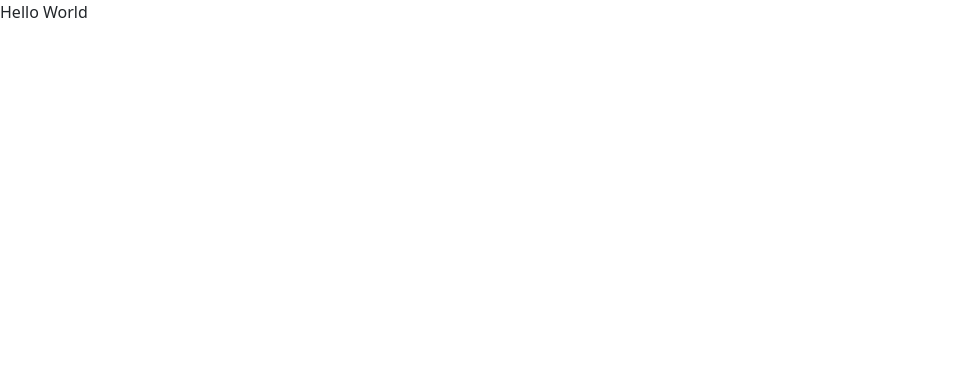
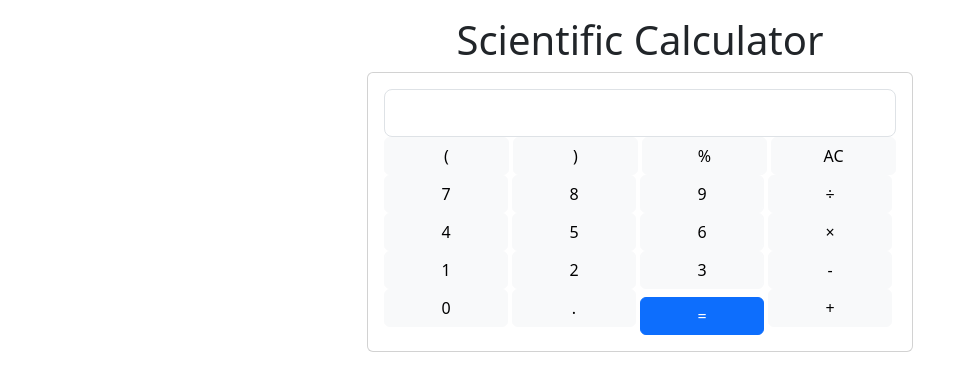
Before and after one commit to divya160419/Scientific-calculator-live, a plain HTML site: page src/index.html in a window 1280 px wide. Shown: the whole page, without its empty margins (0-975 px from the left). Drawn offline with nearby package versions, Linux system fonts and the light colour scheme.

Commit message:
basic button and input box

```diff
--- a/src/index.html
+++ b/src/index.html
@@ -7,7 +7,134 @@
         <link href="https://cdn.jsdelivr.net/npm/bootstrap@5.3.3/dist/css/bootstrap.min.css" rel="stylesheet" integrity="sha384-QWTKZyjpPEjISv5WaRU9OFeRpok6YctnYmDr5pNlyT2bRjXh0JMhjY6hW+ALEwIH" crossorigin="anonymous">
     </head>
     <body>
-        <div>Hello World</div>
+        <div class="container">
+            <h1 class="text-center mt-3">Scientific Calculator</h1>
+            <div class="row">
+                <div class="col-12 offset-md-3 col-md-6">
+                    <div class="card">
+                        <div class="card-body">
+                            <input
+                            id="cal-display"
+                             readonly
+                             class="form-control form-control-lg"
+                             type="text"
+                             aria-label=".form-control-lg example"
+                             >
+                             <div class="row gx-1">
+                             <div class="col-3">
+                                <button type="button" class="btn btn-light w-100">
+                                (
+                                </button>
+                         </div>
+                         <div class="col-3">
+                            <button type="button" class="btn btn-light w-100">
+                                )
+                            </button>
+                     </div>
+                     <div class="col-3">
+                        <button type="button" class="btn btn-light w-100">
+                        %
+                        </button>
+                 </div>
+                 <div class="col-3">
+                    <button type="button" class="btn btn-light w-100">
+                        AC
+                    </button>
+
+                        </div>
+                        <div class="row gx-1">
+                            <div class="col-3">
+                               <button type="button" class="btn btn-light w-100">
+                               7
+                               </button>
+                        </div>
+                        <div class="col-3">
+                           <button type="button" class="btn btn-light w-100">
+                               8
+                           </button>
+                    </div>
+                    <div class="col-3">
+                       <button type="button" class="btn btn-light w-100">
+                       9
+                       </button>
+                </div>
+                <div class="col-3">
+                   <button type="button" class="btn btn-light w-100">
+                    ÷
+                   </button>
+                    </div>
+                    <div class="col-3">
+                        <button type="button" class="btn btn-light w-100">
+                        4
+                        </button>
+                 </div>
+                 <div class="col-3">
+                    <button type="button" class="btn btn-light w-100">
+                        5
+                    </button>
+             </div>
+             <div class="col-3">
+                <button type="button" class="btn btn-light w-100">
+                6
+                </button>
+         </div>
+         <div class="col-3">
+            <button type="button" class="btn btn-light w-100">
+                ×
+            </button>
+
+
+
+                </div>
+                <div class="col-3">
+                    <button type="button" class="btn btn-light w-100">
+                    1
+                    </button>
+             </div>
+             <div class="col-3">
+                <button type="button" class="btn btn-light w-100">
+                    2
+                </button>
+         </div>
+         <div class="col-3">
+            <button type="button" class="btn btn-light w-100">
+            3
+            </button>
+     </div>
+     <div class="col-3">
+        <button type="button" class="btn btn-light w-100">
+            -
+        </button>
+
+         </div>
+         <div class="col-3">
+            <button type="button" class="btn btn-light w-100">
+            0
+            </button>
+     </div>
+     <div class="col-3">
+        <button type="button" class="btn btn-light w-100">
+            .
+        </button>
+ </div>
+ <div class="col-3">
+    <button type="button" class="btn btn-primary w-100 mt-2 border border-primary ">
+    =
+    </button>
+</div>
+<div class="col-3">
+<button type="button" class="btn btn-light w-100 ">
+    +
+</button>
+
+             </div>
+             <div class="row gx-1">
+                 <div class="col-3">
+
+            </div>
+
+        </div>
+
         <link href="https://cdn.jsdelivr.net/npm/bootstrap@5.3.3/dist/css/bootstrap.min.css" rel="stylesheet" integrity="sha384-QWTKZyjpPEjISv5WaRU9OFeRpok6YctnYmDr5pNlyT2bRjXh0JMhjY6hW+ALEwIH" crossorigin="anonymous">
     </body>
 </html>
```
